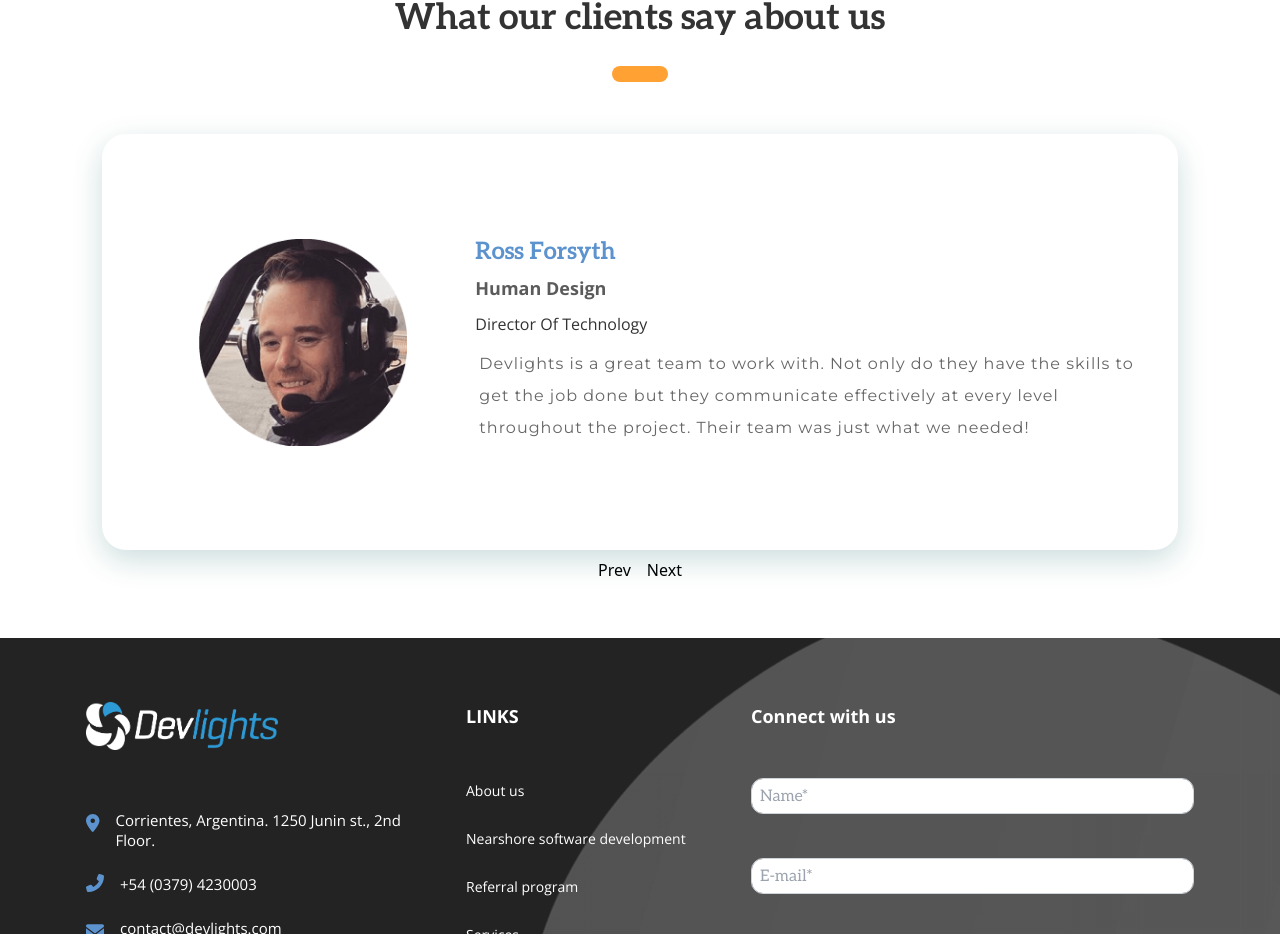
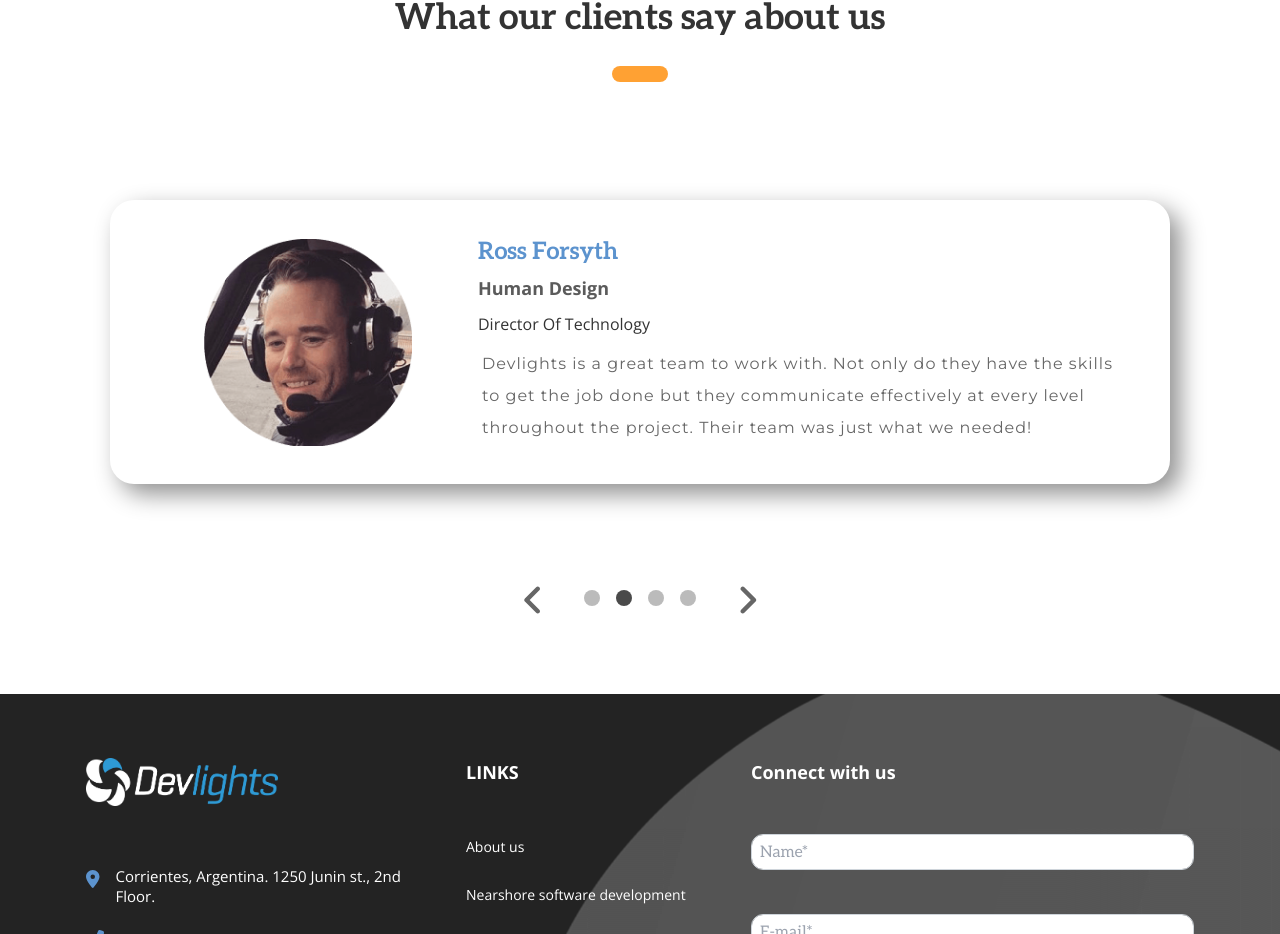
Before and after one commit to ignacioLiotti/test-1441654, a Next.js app: page / in a window 1280 px wide. Shown: the part 5628-6562 px from the top of the page. Built offline with nearby package versions, Linux system fonts and the light colour scheme.

Commit message:
Fixed shadow and margin in carousel card. Styled buttons in carousel. Added page label to carousel.

```diff
--- a/components/Carousel.jsx
+++ b/components/Carousel.jsx
@@ -1,5 +1,7 @@
 import React, { useState, useEffect } from "react";
 import { useSwipeable } from "react-swipeable";
+import { FontAwesomeIcon } from "@fortawesome/react-fontawesome";
+import { faAngleLeft, faAngleRight } from "@fortawesome/free-solid-svg-icons";
 
 export const CarouselItem = ({ children, width }) => {
   return (
@@ -56,8 +58,8 @@ const Carousel = ({ children }) => {
     >
       <div
         {...handlers}
-        // className="whitespace-nowrap transition-transform duration-500"
-        className="whitespace-nowrap"
+        className="whitespace-nowrap transition-transform duration-500"
+        // className="whitespace-nowrap"
         style={{ transform: `translateX(-${activeIndex * 100}%)` }}
       >
         {React.Children.map(children, (child, index) => {
@@ -71,15 +73,36 @@ const Carousel = ({ children }) => {
             updateIndex(activeIndex - 1);
           }}
         >
-          Prev
+          <FontAwesomeIcon
+            icon={faAngleLeft}
+            className="text-gray-devil text-4xl mr-6 pt-1 hover:text-almost-black"
+          />
         </button>
+        <div className="flex flex-row my-8">
+          {React.Children.map(children, (child, index) => {
+            return (
+              <button
+                className={`${
+                  index === activeIndex ? "bg-opacity-80" : "bg-opacity-30"
+                }
+                  m-2 h-4 w-4 rounded-full bg-almost-black hover:bg-opacity-80`}
+                onClick={() => {
+                  updateIndex(index);
+                }}
+              ></button>
+            );
+          })}
+        </div>
         <button
           className="m-2"
           onClick={() => {
             updateIndex(activeIndex + 1);
           }}
         >
-          Next
+          <FontAwesomeIcon
+            icon={faAngleRight}
+            className="text-gray-devil text-4xl ml-6 pt-1 hover:text-almost-black"
+          />
         </button>
       </div>
     </div>
--- a/components/TestimonialCard.jsx
+++ /dev/null
@@ -1,11 +0,0 @@
-import React from "react";
-
-function TestimonialCard({ width }) {
-  return (
-    <article className="flex flex-col">
-      <div></div>
-    </article>
-  );
-}
-
-export default TestimonialCard;
--- a/tailwind.config.js
+++ b/tailwind.config.js
@@ -48,7 +48,8 @@ module.exports = {
       "size-100-50": "100% 50%",
     },
     boxShadow: {
-      "generic-card": " 0px 10px 30px 0px rgba(1, 84, 85, 0.2)",
+      "generic-card": "0px 10px 30px 0px rgba(1, 84, 85, 0.2)",
+      "testimonial-card": "10px 10px 24px 0px rgba(0, 0, 0, 0.44)"
     },
     animation: {
       idleIcon1: "idle01 9s ease-in-out 1s infinite alternate none running",
--- a/templates/TestimonialsSection.jsx
+++ b/templates/TestimonialsSection.jsx
@@ -14,7 +14,7 @@ function TestimonialsSection({ strings }) {
           <Carousel>
             {strings.clients?.map((client, index) => (
               <CarouselItem key="index">
-                <div className="flex flex-row w-full h-full rounded-3xl p-8 overflow-clip m-8 bg-white shadow-generic-card">
+                <div className="flex flex-row w-full h-auto rounded-3xl p-8 overflow-clip my-8 mx-10 bg-white shadow-testimonial-card">
                   <div className="w-1/3 flex items-center justify-center">
                     <div className="w-52 h-52">
                       <img
```
